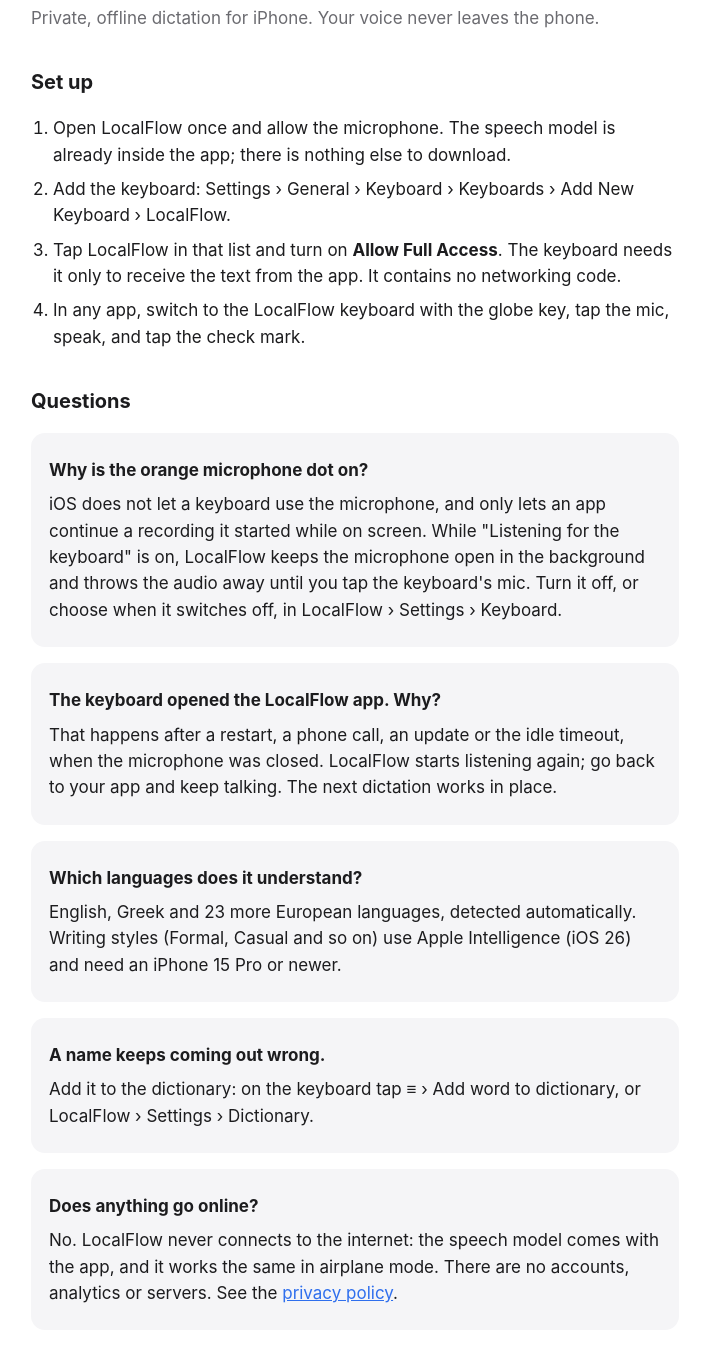
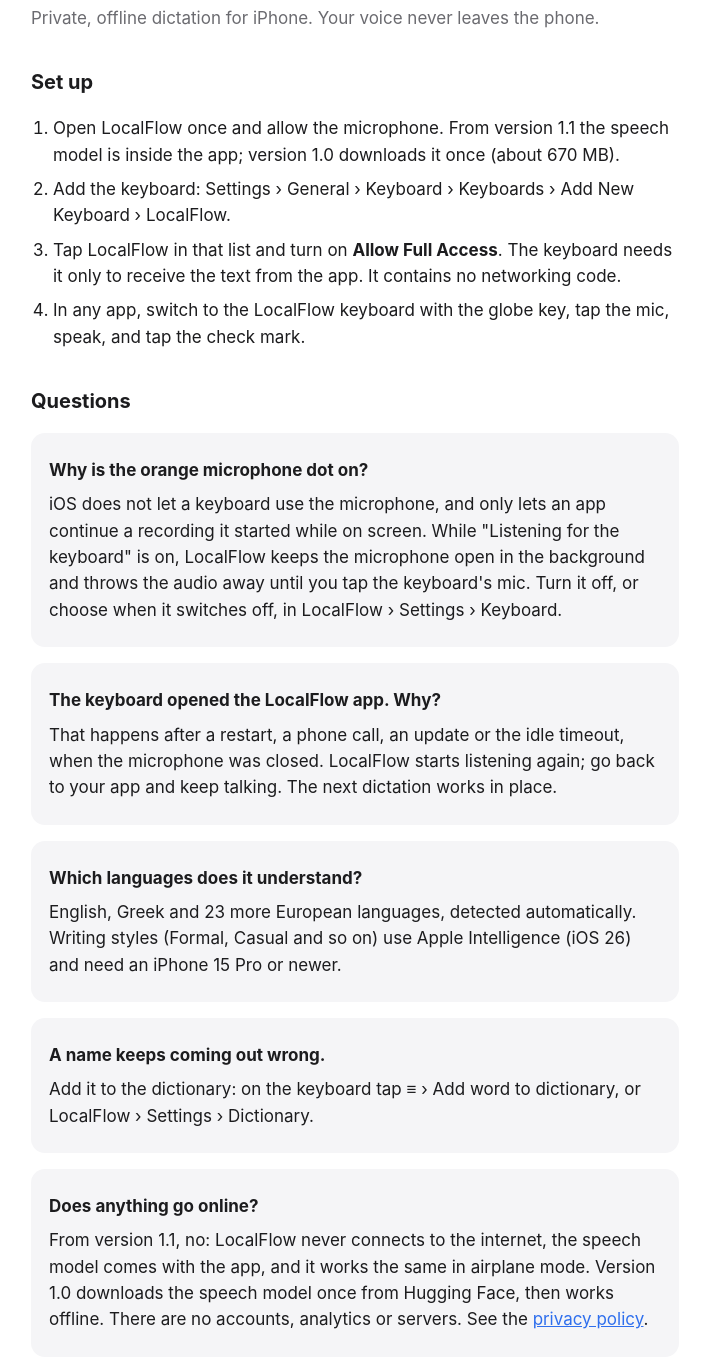
Before and after one commit to Bhargavareddy007/LocalFlow, a plain HTML site: page ios/index.html in a window 1280 px wide. Shown: the part 107-1467 px from the top of the page, without its empty margins (285-987 px from the left). Drawn offline with Linux system fonts and the light colour scheme.

Commit message:
Privacy and support pages cover both 1.0 (one-time model download) and 1.1 (no network)
Co-Authored-By: Claude Opus 5.5 <noreply@anthropic.com>

```diff
--- a/ios/index.html
+++ b/ios/index.html
@@ -17,7 +17,7 @@
 
 <h2>Set up</h2>
 <ol>
-  <li>Open LocalFlow once and allow the microphone. The speech model is already inside the app; there is nothing else to download.</li>
+  <li>Open LocalFlow once and allow the microphone. From version 1.1 the speech model is inside the app; version 1.0 downloads it once (about 670 MB).</li>
   <li>Add the keyboard: Settings › General › Keyboard › Keyboards › Add New Keyboard › LocalFlow.</li>
   <li>Tap LocalFlow in that list and turn on <strong>Allow Full Access</strong>. The keyboard needs it only to receive the text from the app. It contains no networking code.</li>
   <li>In any app, switch to the LocalFlow keyboard with the globe key, tap the mic, speak, and tap the check mark.</li>
@@ -42,7 +42,7 @@
 </div>
 <div class="card">
   <p><strong>Does anything go online?</strong></p>
-  <p>No. LocalFlow never connects to the internet: the speech model comes with the app, and it works the same in airplane mode. There are no accounts, analytics or servers. See the <a href="privacy.html">privacy policy</a>.</p>
+  <p>From version 1.1, no: LocalFlow never connects to the internet, the speech model comes with the app, and it works the same in airplane mode. Version 1.0 downloads the speech model once from Hugging Face, then works offline. There are no accounts, analytics or servers. See the <a href="privacy.html">privacy policy</a>.</p>
 </div>
 
 <h2>Contact</h2>
```
Also changed, not shown: ios/privacy.html (+2 -1 lines).
